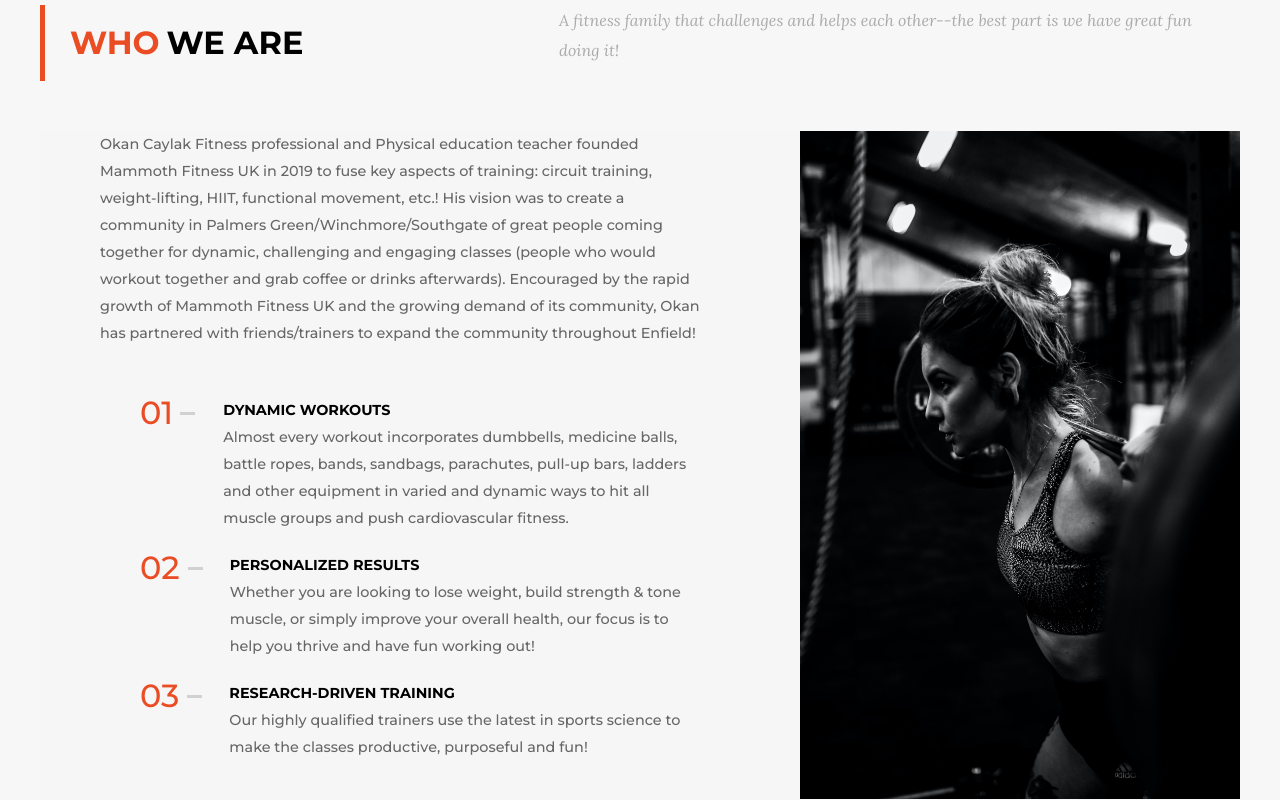
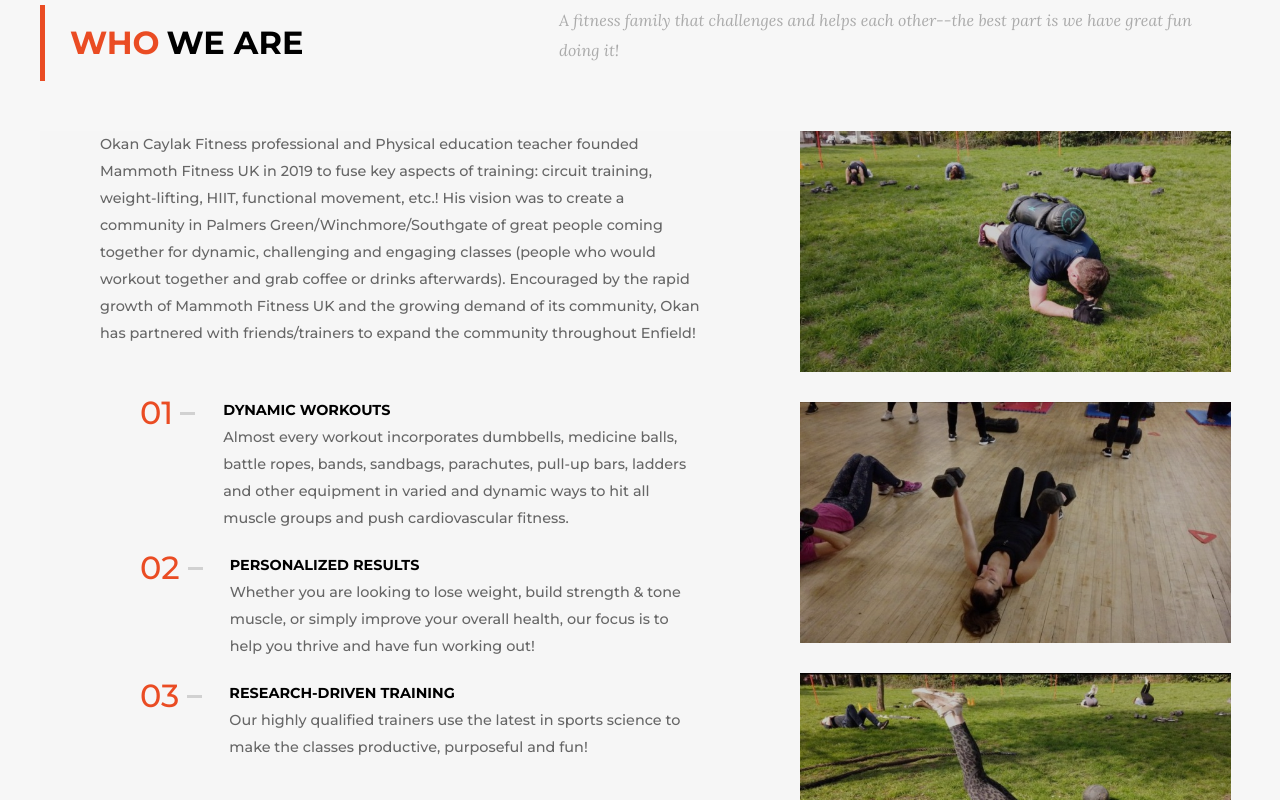
Before and after one commit to ufukcankurt/training-project, a React (Create React App) app: page / in a window 1280 px wide. Shown: the part 2040-2840 px from the top of the page. Built offline with nearby package versions, Linux system fonts and the light colour scheme.

Commit message:
feat(who-we-are): add new images

```diff
--- a/src/components/whoWeAre/WhoWeAre.jsx
+++ b/src/components/whoWeAre/WhoWeAre.jsx
@@ -36,6 +36,18 @@ const whoWeAre = [
   // },
 ];
 
+const items = [
+  {
+    image: "./img/join-2.jpg",
+  },
+  {
+    image: "./img/join-3.jpg",
+  },
+  {
+    image: "./img/join-1.jpg",
+  },
+];
+
 const WhoWeAre = () => {
   return (
     <div className={styles.container}>
@@ -61,7 +73,15 @@ const WhoWeAre = () => {
           </div>
         </div>
         <div className={styles.rightSide}>
-          <img src="./img/whoweare3.jpg" alt="" />
+        {items.map((item, i) => (
+          <div className={styles.item}>
+            <div className={styles.image}>
+              <img src={item.image} alt="" />
+            </div>
+            <div className={styles.inner}>
+            </div>
+          </div>
+        ))}
         </div>
       </div>
     </div>
```
